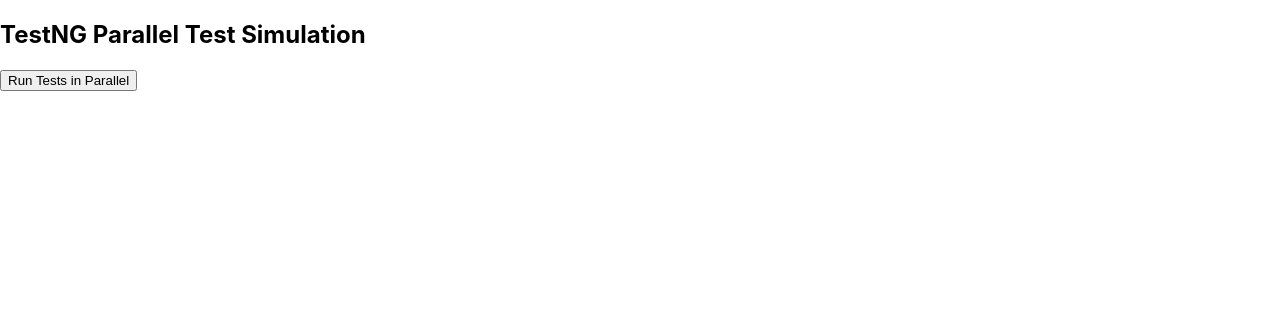
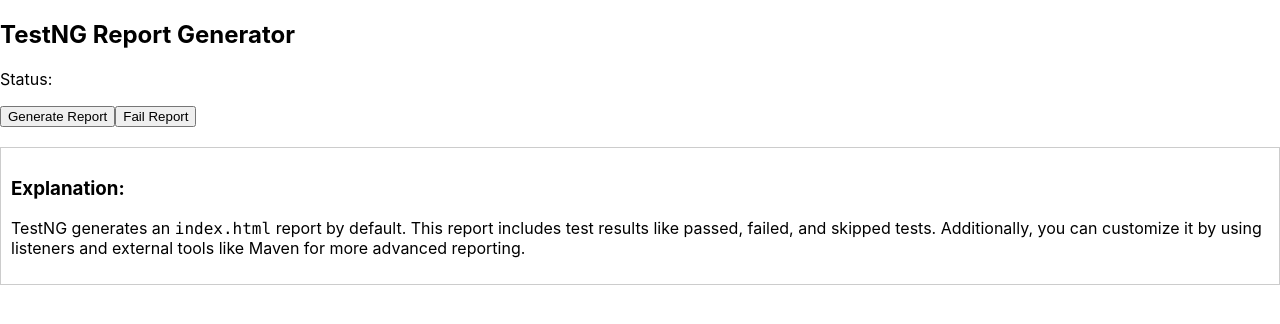
Before and after one commit to Girish-Yadav-devops/Junit, a React (Create React App) app: page / in a window 1280 px wide. Shown: the top 324 px of the page. Built offline with nearby package versions, Linux system fonts and the light colour scheme.

Commit message:
Intail code

```diff
--- a/src/Junit.jsx
+++ b/src/Junit.jsx
@@ -1,48 +1,42 @@
 import React, { useState } from 'react';
 
-const ParallelTestSimulation = () => {
-  const [testResults, setTestResults] = useState([]);
-  const [isRunning, setIsRunning] = useState(false);
+const TestNGReportGenerator = () => {
+  const [status, setStatus] = useState('');
+  const [message, setMessage] = useState('');
 
-  const simulateTestRun = () => {
-    setIsRunning(true);
-    setTestResults([]);
+  const generateReport = () => {
+    setStatus('Generating...');
+    setMessage('Fetching the test results...');
 
-    // Simulating three tests running in parallel
-    const test1 = new Promise(resolve => {
-      setTimeout(() => resolve("Test 1 Passed"), 1000);
-    });
-    const test2 = new Promise(resolve => {
-      setTimeout(() => resolve("Test 2 Passed"), 800);
-    });
-    const test3 = new Promise(resolve => {
-      setTimeout(() => resolve("Test 3 Passed"), 1200);
-    });
+    setTimeout(() => {
+      setStatus('Completed');
+      setMessage('TestNG report generated successfully!');
+    }, 2000); // Simulate delay in generating report
+  };
 
-    // Wait for all tests to complete
-    Promise.all([test1, test2, test3])
-      .then(results => {
-        setTestResults(results);
-        setIsRunning(false);
-      });
+  const failReport = () => {
+    setStatus('Failed');
+    setMessage('An error occurred while generating the report.');
   };
 
   return (
     <div>
-      <h2>TestNG Parallel Test Simulation</h2>
-      <button onClick={simulateTestRun} disabled={isRunning}>
-        {isRunning ? "Running..." : "Run Tests in Parallel"}
-      </button>
+      <h2>TestNG Report Generator</h2>
+      <p>Status: <strong>{status}</strong></p>
+      <p>{message}</p>
 
-      {isRunning && <p>Tests are running. Please wait...</p>}
+      <button onClick={generateReport}>Generate Report</button>
+      <button onClick={failReport}>Fail Report</button>
 
-      <ul>
-        {testResults.map((result, index) => (
-          <li key={index}>{result}</li>
-        ))}
-      </ul>
+      <div style={{marginTop: '20px', padding: '10px', border: '1px solid #ccc'}}>
+        <h3>Explanation:</h3>
+        <p>
+          TestNG generates an <code>index.html</code> report by default. This report includes test results like passed, failed, and skipped tests.
+          Additionally, you can customize it by using listeners and external tools like Maven for more advanced reporting.
+        </p>
+      </div>
     </div>
   );
 };
 
-export default ParallelTestSimulation;
+export default TestNGReportGenerator;
```
